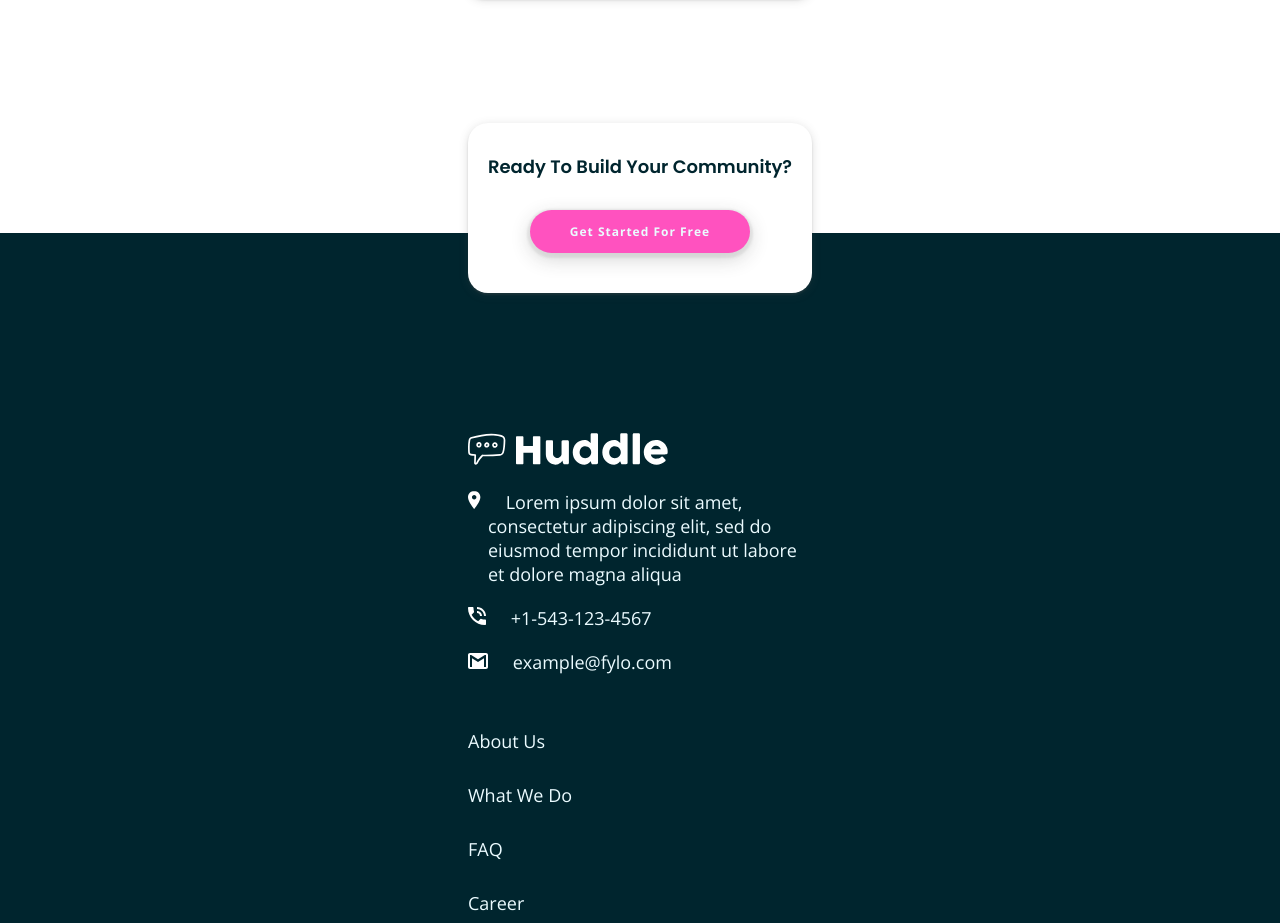
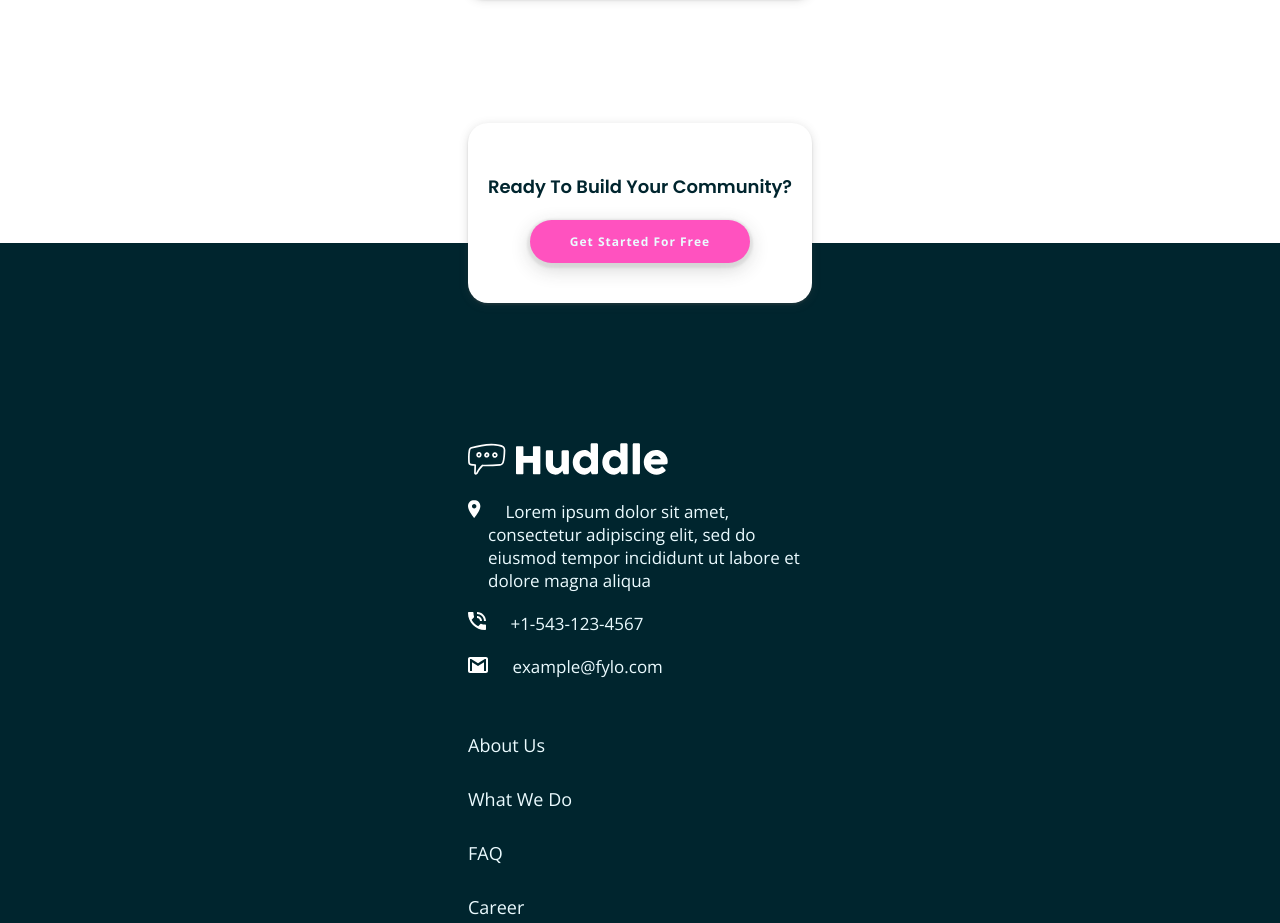
Before and after one commit to MARYAMTEE/blocks-master, a plain HTML site: page index.html in a window 1280 px wide. Shown: the part 2641-3564 px from the top of the page. Drawn offline with nearby package versions, Linux system fonts and the light colour scheme.

Commit message:
udate style.css

```diff
--- a/style.css
+++ b/style.css
@@ -142,7 +142,7 @@ h4{
     background-color: white;
     position: relative;
     top: 60px;
-    padding: 30px 10px;
+    padding: 50px 10px 30px 10px;
     border-radius: 20px;
     box-shadow: 0 2px 2px 0 rgba(83, 83, 83, 0.2), 0 2px 10px 0 rgba(83, 83, 83, 0.2);
 }
@@ -151,7 +151,7 @@ h4{
     padding: 13px 40px;
     font-family: "Open Sans", sans-serif;
     font-size: 12px;
-    margin-top: 30px;
+    margin-top: 20px;
     border: none;
     box-shadow: 0 2px 2px 3px rgba(165, 165, 165, 0.2), 0 6px 20px rgba(46, 43, 43, 0.2);
 }
@@ -212,6 +212,7 @@ h4{
 
 .footer-svg li{
     padding: 20px 0 0 20px;
+    font-size: 17px;
 }
 
 .footer-svg svg{
```
